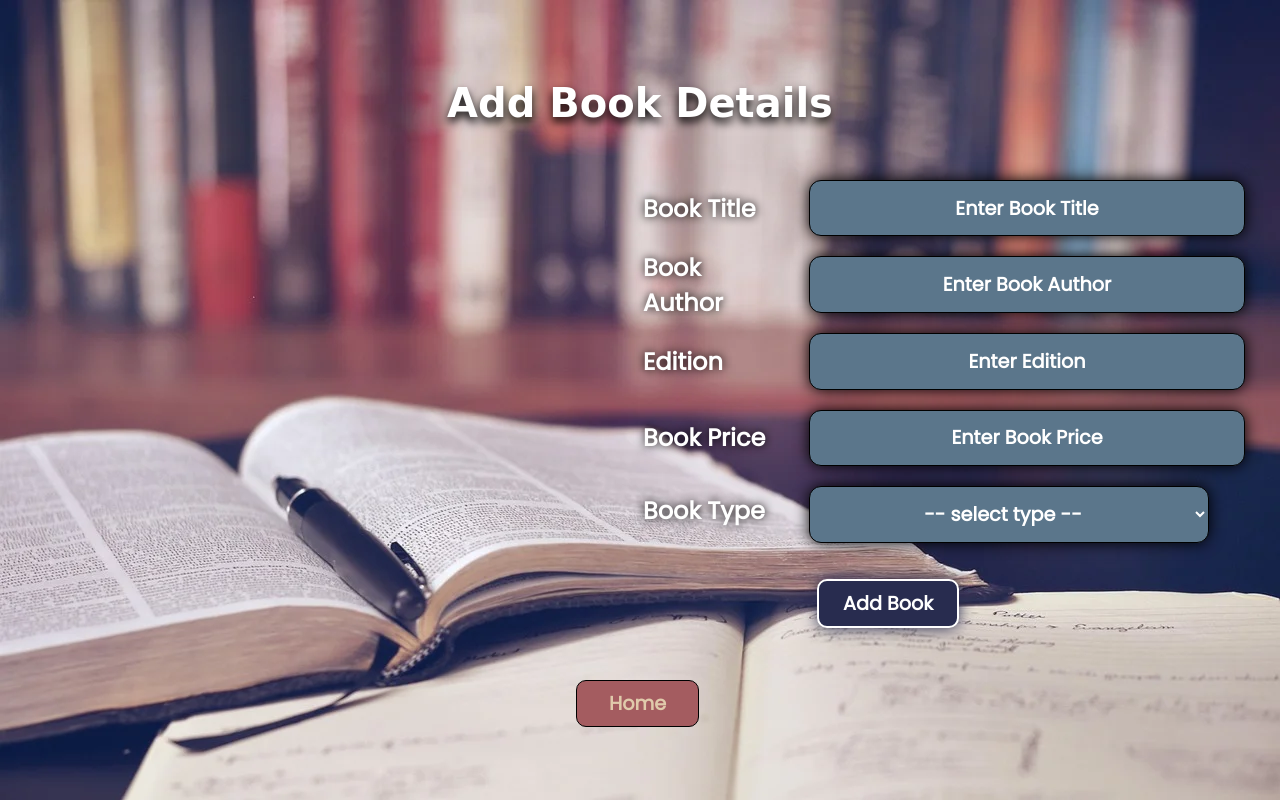
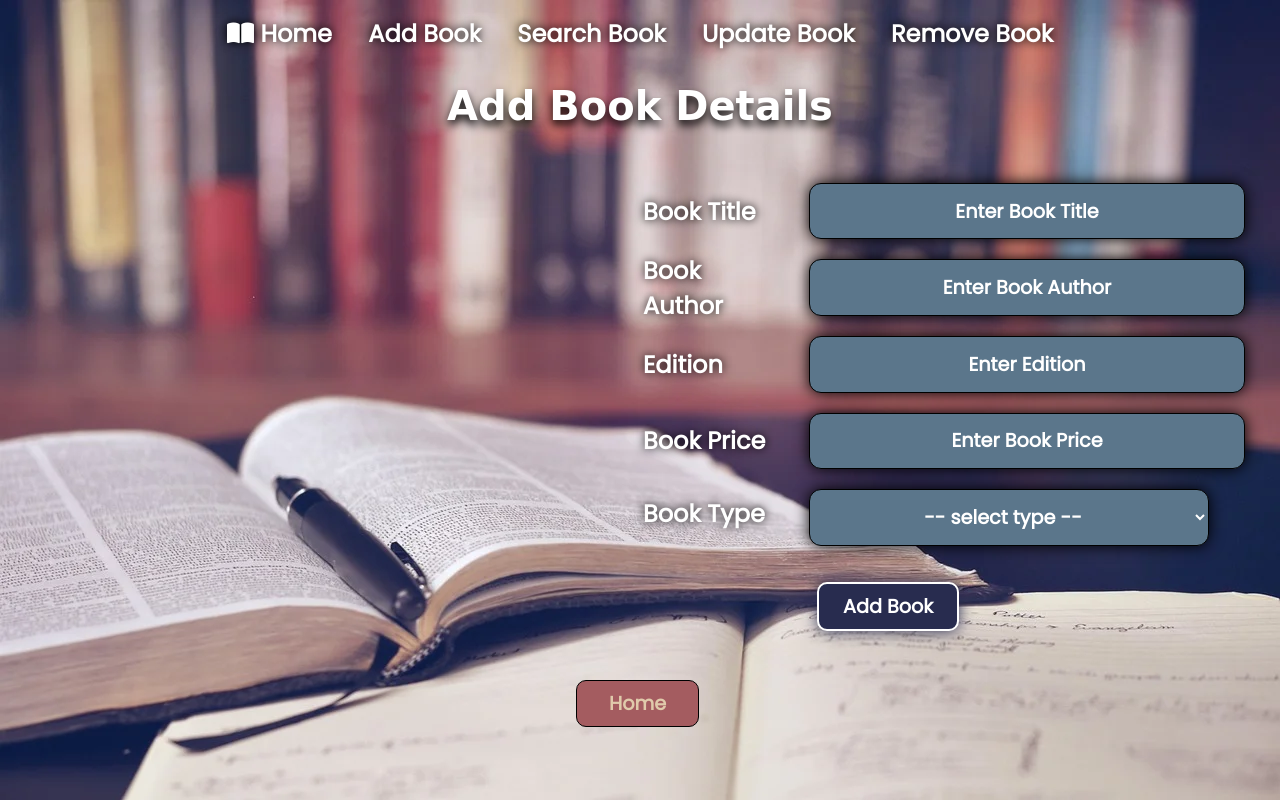
Before and after one commit to AnandBoreda/library_management_system, a plain HTML site: page addBook.html in a window 1280 px wide. Drawn offline with Linux system fonts and the light colour scheme; a web font is replaced by a local one.

Commit message:
navigation

```diff
--- a/addBook.html
+++ b/addBook.html
@@ -7,10 +7,18 @@
         integrity="sha384-wvfXpqpZZVQGK6TAh5PVlGOfQNHSoD2xbE+QkPxCAFlNEevoEH3Sl0sibVcOQVnN" crossorigin="anonymous">
     <link rel="preconnect" href="https://fonts.gstatic.com">
     <link href="https://fonts.googleapis.com/css2?family=Yatra+One&display=swap" rel="stylesheet">
+    <script src="https://kit.fontawesome.com/8bf27c02b4.js" crossorigin="anonymous"></script>
     <title>Library Management System</title>
 </head>
 
 <body id="addBook">
+    <div id="navigation">
+        <a href="./index.html"><i class="fas fa-book-open"></i> Home</a>
+        <a href="./addBook.html">Add Book</a>
+        <a href="./searchBook.html">Search Book</a>
+        <a href="./updateBook.html">Update Book</a>
+        <a href="./removeBook.html">Remove Book</a>
+    </div>
     <h1>Add Book Details</h1>
 
     <div id="options">
--- a/index.css
+++ b/index.css
@@ -15,10 +15,24 @@ body {
   background: url("./images/book.jpg") no-repeat;
   background-size: cover;
 }
+#navigation a {
+  margin: 1rem;
+  font-size: 1.5rem;
+  font-weight: bold;
+  text-decoration: none;
+  text-shadow: 0px 0px 10px black;
+}
+#navigation a:hover {
+  color: #a45c60;
+}
+#navigation {
+  padding: 1rem 0;
+  text-align: center;
+}
 
 h1 {
   text-align: center;
-  margin-top: 5rem;
+  margin-top: 1rem;
   font-size: 2.5rem;
   font-family: "Yatra One", cursive;
   text-shadow: 0px 5px 10px #000000;
```
Also changed, not shown: index.html (+8 -0 lines), removeBook.html (+8 -0 lines), searchBook.html (+8 -0 lines), updateBook.html (+8 -0 lines).
